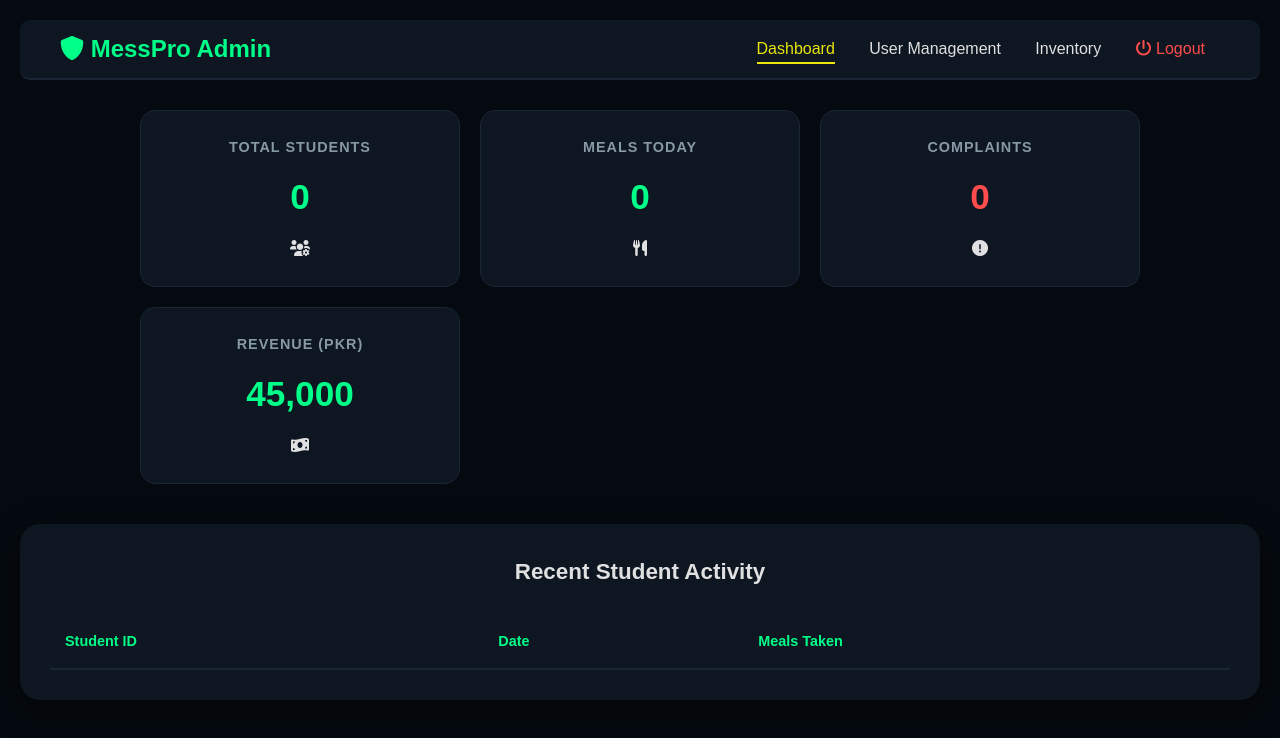
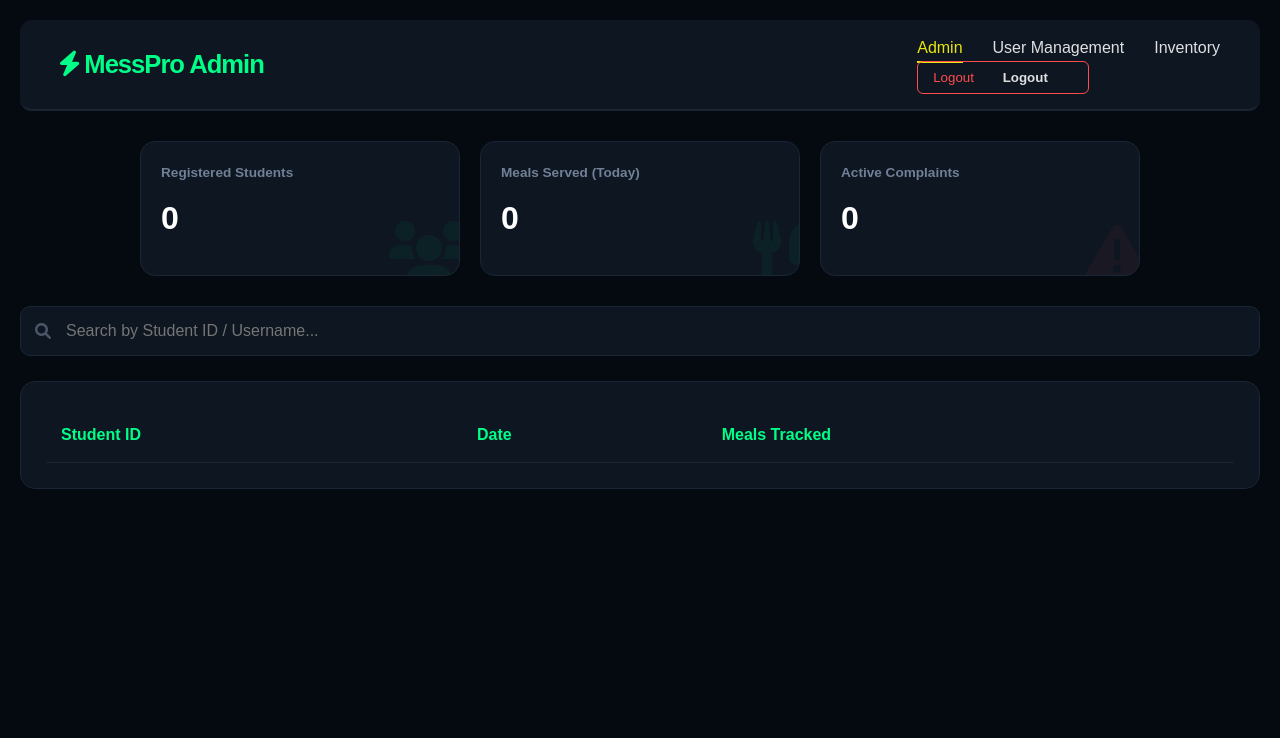
Before and after one commit to binteiqbal1805/MessProUET, a website: page admin.html in a window 1280 px wide. Drawn offline with Linux system fonts and the light colour scheme; no server answers.

Commit message:
Fix: Upgraded the admin pages

```diff
--- a/admin.css
+++ b/admin.css
@@ -1,98 +1,119 @@
 :root {
-    --bg-dark: #050a12;
-    --card-bg: #0c1421;
-    --cyan: rgb(5, 117, 64);
-    --red: #ff4d4d;
-    --text-grey: #8a94a1;
+            --admin-bg: #050a10;
+            --card-bg: #0d1621;
+            --accent-green: #00ff88;
+            --accent-gold: #ffcc00;
+            --text-light: #e0e0e0;
+            --danger: #ff4d4d;
         }
 
-body { background: var(--bg-dark); color: white; font-family: 'Segoe UI', sans-serif; margin: 0; }
+        body {
+            font-family: 'Inter', sans-serif;
+            background-color: var(--admin-bg);
+            color: var(--text-light);
+            margin: 0;
+            padding: 20px;
+        }
 
-/* Navigation */
-.admin-nav { display: flex; justify-content: space-between; align-items: center; padding: 20px 50px; background: #0a111c; }
-.nav-links a { color: white; text-decoration: none; margin: 0 15px; padding-bottom: 5px; }
-.nav-links a.active { border-bottom: 2px solid var(--cyan); color: var(--cyan); }
-.logout-btn { background: #2a2a2a; color: white; border: none; padding: 8px 15px; border-radius: 5px; cursor: pointer; }
-
-.content-container { max-width: 1200px; margin: 40px auto; padding: 0 20px; }
-
-/* Dashboard Cards */
-.summary-grid { display: grid; grid-template-columns: repeat(4, 1fr); gap: 20px; margin-bottom: 40px; }
-.admin-card { background: var(--card-bg); padding: 30px; border-radius: 12px; text-align: center; border: 1px solid #1a2433; }
-.admin-card .label { font-size: 0.9rem; font-weight: bold; margin-bottom: 15px; }
-.admin-card .value { font-size: 2.2rem; font-weight: 800; }
-.cyan-text { color: var(--cyan); }
-.red-text { color: var(--red); }
-
-/* Activity Table */
-.activity-section { background: var(--card-bg); padding: 30px; border-radius: 15px; border: 1px solid #1a2433; }
-.admin-table { width: 100%; border-collapse: collapse; margin-top: 20px; }
-.admin-table th { text-align: left; padding: 15px; color: var(--cyan); border-bottom: 1px solid #1e293b; font-size: 0.8rem; }
-.admin-table td { padding: 15px; border-bottom: 1px solid #1e293b; color: #cbd5e1; }
-/* Horizontal Navigation Bar Fix */
-.admin-nav {
+        /* Navbar */
+        .navbar {
             display: flex;
-    justify-content: space-between; /* Puts space between logo, links, and logout */
+            justify-content: space-between;
             align-items: center;
             padding: 15px 40px;
-    background-color: #0a111c;
-    border-bottom: 1px solid #1a2433;
+            background: var(--card-bg);
+            border-bottom: 2px solid #1a2635;
+            margin-bottom: 30px;
+            border-radius: 12px;
         }
 
-.nav-links {
-    display: flex; /* This makes the links go horizontal */
-    gap: 30px;     /* Adds space between individual links */
+        .logo { font-size: 1.6rem; font-weight: 800; color: var(--accent-green); letter-spacing: -1px; }
+
+        /* Search Header Section */
+        .search-container {
+            display: flex;
+            justify-content: space-between;
+            align-items: center;
+            margin-bottom: 25px;
+            gap: 20px;
         }
 
-.nav-links a {
-    color: #ffffff;
-    text-decoration: none;
-    font-size: 0.95rem;
-    font-weight: 500;
-    padding: 5px 0;
-    transition: color 0.3s;
+        .search-bar {
+            flex: 1;
+            position: relative;
         }
 
-.nav-links a.active {
-    color: var(--cyan);
-    border-bottom: 2px solid var(--cyan); /* Cyan line under the active page */
+        .search-bar input {
+            width: 100%;
+            background: var(--card-bg);
+            border: 1px solid #1a2635;
+            padding: 15px 15px 15px 45px;
+            border-radius: 10px;
+            color: white;
+            font-size: 1rem;
+            outline: none;
+            transition: 0.3s;
         }
 
-.nav-links a:hover {
-    color: var(--cyan);
+        .search-bar i {
+            position: absolute;
+            left: 15px;
+            top: 50%;
+            transform: translateY(-50%);
+            color: #4a5568;
         }
 
-.logout-btn {
-    background: #2a2a2a;
-    color: white;
-    border: none;
-    padding: 10px 20px;
-    border-radius: 6px;
-    font-weight: 600;
-    cursor: pointer;
-}
-.nav-links {
-    list-style: none; /* Removes the dots */
-    display: flex;
+        .search-bar input:focus { border-color: var(--accent-green); box-shadow: 0 0 10px rgba(0, 255, 136, 0.2); }
+
+        /* Stats Grid */
+        .stats-grid {
+            display: grid;
+            grid-template-columns: repeat(auto-fit, minmax(240px, 1fr));
             gap: 20px;
-}
-/* Freshness Badge Styling */
-.fresh-badge {
-    display: inline-block;
-    background-color: var(--accent-green); /* Forest Green [#228B22] */
-    color: var(--text-light); /* White text */
-    padding: 4px 12px;
-    border-radius: 20px; /* Rounded pill shape */
-    font-size: 0.8rem;
-    font-weight: bold;
-    text-transform: uppercase;
-    letter-spacing: 1px;
-    box-shadow: 0 2px 4px rgba(0,0,0,0.1);
-    border: 1px solid rgba(255,255,255,0.2);
+            margin-bottom: 30px;
         }
 
-/* Subtle pulse animation to draw attention */
-.fresh-badge:hover {
-    transform: scale(1.05);
-    transition: 0.2s ease-in-out;
+        .stat-card {
+            background: var(--card-bg);
+            padding: 20px;
+            border-radius: 15px;
+            border: 1px solid #1a2635;
+            position: relative;
+            overflow: hidden;
         }
+
+        .stat-card .icon-bg {
+            position: absolute;
+            right: -10px;
+            bottom: -10px;
+            font-size: 4rem;
+            opacity: 0.05;
+            color: var(--accent-green);
+        }
+
+        .stat-card h3 { color: #718096; font-size: 0.85rem; margin: 0; }
+        .stat-card .value { font-size: 2rem; font-weight: bold; margin: 10px 0; color: white; }
+
+        /* Activity Table Section */
+        .activity-section {
+            background: var(--card-bg);
+            padding: 25px;
+            border-radius: 15px;
+            border: 1px solid #1a2635;
+        }
+
+        table { width: 100%; border-collapse: collapse; }
+        th { text-align: left; padding: 15px; color: var(--accent-green); border-bottom: 1px solid #1a2635; }
+        td { padding: 15px; border-bottom: 1px solid #0a1018; }
+
+        .meal-pill {
+            display: inline-block;
+            padding: 3px 8px;
+            border-radius: 4px;
+            font-size: 0.75rem;
+            background: rgba(0, 255, 136, 0.1);
+            color: var(--accent-green);
+            margin-right: 4px;
+        }
+
+        .no-data { text-align: center; padding: 40px; color: #4a5568; }
--- a/admin.html
+++ b/admin.html
@@ -3,132 +3,64 @@
 <head>
     <meta charset="UTF-8">
     <meta name="viewport" content="width=device-width, initial-scale=1.0">
-    <title>MessPro - Admin Dashboard</title>
+    <title>MessPro Admin - Central Control</title>
     <link rel="stylesheet" href="style3.css">
+    <link rel="stylesheet" href="admin.css">
+    <link rel="stylesheet" href="https://cdnjs.cloudflare.com/ajax/libs/font-awesome/6.0.0-beta3/css/all.min.css">
 
-    <link rel="stylesheet" href="https://cdnjs.cloudflare.com/ajax/libs/font-awesome/6.0.0-beta3/css/all.min.css">
-    <style>
-        :root {
-            --admin-bg: #050a10; /* Deeper professional dark blue */
-            --card-bg: #0d1621;
-            --accent-green: #00ff88;
-            --accent-gold: #ffcc00;
-            --text-light: #e0e0e0;
-        }
-
-        body {
-            font-family: 'Inter', sans-serif;
-            background-color: var(--admin-bg);
-            color: var(--text-light);
-            margin: 0;
-            padding: 20px;
-        }
-
-        /* Navbar Styling */
-        .navbar {
-            display: flex;
-            justify-content: space-between;
-            align-items: center;
-            padding: 10px 40px;
-            background: var(--card-bg);
-            border-bottom: 2px solid #1a2635;
-            margin-bottom: 30px;
-            border-radius: 10px;
-        }
-
-        .logo { font-size: 1.5rem; font-weight: bold; color: var(--accent-green); }
-        .nav-links a { color: var(--text-light); text-decoration: none; margin: 0 15px; font-weight: 500; }
-        .nav-links a.active { color: var(--accent-green); border-bottom: 2px solid var(--accent-green); }
-
-        /* Stats Grid */
-        .stats-grid {
-            display: grid;
-            grid-template-columns: repeat(auto-fit, minmax(240px, 1fr));
-            gap: 20px;
-            margin-bottom: 40px;
-        }
-
-        .stat-card {
-            background: var(--card-bg);
-            padding: 25px;
-            border-radius: 15px;
-            text-align: center;
-            transition: 0.3s;
-            border: 1px solid #1a2635;
-        }
-
-        .stat-card:hover { transform: translateY(-5px); border-color: var(--accent-green); }
-        .stat-card h3 { color: #8899a6; font-size: 0.9rem; text-transform: uppercase; letter-spacing: 1px; }
-        .stat-card .value { font-size: 2.2rem; font-weight: 800; color: var(--accent-green); margin: 10px 0; }
-
-        /* Activity Table Section */
-        .activity-section {
-            background: var(--card-bg);
-            padding: 30px;
-            border-radius: 20px;
-            box-shadow: 0 10px 30px rgba(0,0,0,0.5);
-        }
-
-        .section-header { margin-bottom: 25px; font-size: 1.4rem; font-weight: bold; color: var(--text-light); }
-
-        table { width: 100%; border-collapse: collapse; }
-        th { text-align: left; padding: 15px; color: var(--accent-green); border-bottom: 2px solid #1a2635; font-size: 0.9rem; }
-        td { padding: 18px 15px; border-bottom: 1px solid #1a2635; font-size: 0.95rem; }
-        tr:hover { background: rgba(0, 255, 136, 0.05); }
-
-        .meal-badge {
-            background: rgba(255, 204, 0, 0.1);
-            color: var(--accent-gold);
-            padding: 4px 10px;
-            border-radius: 5px;
-            font-size: 0.8rem;
-            font-weight: bold;
-        }
-    </style>
 </head>
 <body>
 
     <header class="navbar">
-        <div class="logo"><i class="fas fa-shield-alt"></i> MessPro Admin</div>
-        <nav class="nav-links">
-            <a href="admin.html" class="active">Dashboard</a>
-            <a href="users.html">User Management</a>
-            <a href="inventory.html">Inventory</a>
-            <a href="login.html" style="color: #ff4d4d;"><i class="fas fa-power-off"></i> Logout</a>
+        <div class="logo"><i class="fas fa-bolt"></i> MessPro Admin</div>
+        <div class="nav-links">
+            <nav>
+            <ul>
+                <li><a href="admin.html" class="active">Admin</a></li>
+                <li><a href="users.html">User Management</a></li>
+                <li><a href="inventory.html" >Inventory</a></li>
+
+            </ul>
         </nav>
+            <button onclick="logout()" style="background: none; border: 1px solid var(--danger); color: var(--danger); padding: 8px 15px; border-radius: 6px; cursor: pointer;">
+                Logout
+            <a href="login.html" class="btn logout-btn">Logout</a>
+            </button>
+        </div>
     </header>
 
     <div class="stats-grid">
         <div class="stat-card">
-            <h3>Total Students</h3>
+            <h3>Registered Students</h3>
             <div class="value" id="stat-students">0</div>
-            <i class="fas fa-users-cog"></i>
+            <i class="fas fa-users icon-bg"></i>
         </div>
         <div class="stat-card">
-            <h3>Meals Today</h3>
+            <h3>Meals Served (Today)</h3>
             <div class="value" id="stat-meals">0</div>
-            <i class="fas fa-utensils"></i>
+            <i class="fas fa-utensils icon-bg"></i>
         </div>
         <div class="stat-card">
-            <h3>Complaints</h3>
-            <div class="value" id="stat-complaints" style="color: #ff4d4d;">0</div>
-            <i class="fas fa-exclamation-circle"></i>
+            <h3>Active Complaints</h3>
+            <div class="value" id="stat-complaints">0</div>
+            <i class="fas fa-exclamation-triangle icon-bg" style="color: var(--danger);"></i>
         </div>
-        <div class="stat-card">
-            <h3>Revenue (PKR)</h3>
-            <div class="value">45,000</div>
-            <i class="fas fa-money-bill-wave"></i>
+    </div>
+
+    <div class="search-container">
+        <div class="search-bar">
+            <i class="fas fa-search"></i>
+            <input type="text" id="studentSearch" placeholder="Search by Student ID / Username..." onkeyup="filterActivity()">
         </div>
     </div>
 
     <div class="activity-section">
-        <div class="section-header">Recent Student Activity</div>
-        <table>
+        <table id="activityTable">
             <thead>
                 <tr>
                     <th>Student ID</th>
                     <th>Date</th>
-                    <th>Meals Taken</th>
+                    <th>Meals Tracked</th>
                 </tr>
             </thead>
             <tbody id="activity-body">
@@ -137,47 +69,62 @@
     </div>
 
     <script>
-        // Fetch Real-time Stats from server.js
-        async function fetchAdminStats() {
-            try {
+        let fullActivityData = [];
+
+        async function initDashboard() {
+            await fetchStats();
+            await fetchRecentActivity();
+        }
+
+        async function fetchStats() {
             const res = await fetch('/api/admin/stats');
             const data = await res.json();
-
             document.getElementById('stat-students').innerText = data.totalStudents || 0;
             document.getElementById('stat-meals').innerText = data.mealsToday || 0;
             document.getElementById('stat-complaints').innerText = data.complaints || 0;
-            } catch (err) {
-                console.error("Stats Error:", err);
-            }
         }
 
-        // Fetch Recent Activity
-        async function fetchActivity() {
-            try {
+        async function fetchRecentActivity() {
             const res = await fetch('/api/admin/activity');
-                const data = await res.json();
+            fullActivityData = await res.json();
+            renderTable(fullActivityData);
+        }
+
+        function renderTable(data) {
             const body = document.getElementById('activity-body');
             body.innerHTML = '';
 
+            if (data.length === 0) {
+                body.innerHTML = '<tr><td colspan="3" class="no-data">No activity found.</td></tr>';
+                return;
+            }
+
             data.forEach(row => {
-                    body.innerHTML += `
-                        <tr>
+                const tr = document.createElement('tr');
+                tr.innerHTML = `
                     <td><strong>${row.username}</strong></td>
                     <td>${row.date}</td>
-                            <td><span class="meal-badge">${row.last_action || 'N/A'}</span></td>
-                        </tr>
+                    <td><span class="meal-pill">${row.last_action || 'N/A'}</span></td>
                 `;
+                body.appendChild(tr);
             });
-            } catch (err) {
-                console.error("Activity Error:", err);
-            }
         }
 
-        // Initial Load
-        window.onload = () => {
-            fetchAdminStats();
-            fetchActivity();
-        };
+        // Real-time search filter
+        function filterActivity() {
+            const query = document.getElementById('studentSearch').value.toLowerCase();
+            const filtered = fullActivityData.filter(item =>
+                item.username.toLowerCase().includes(query)
+            );
+            renderTable(filtered);
+        }
+
+        function logout() {
+            localStorage.clear();
+            window.location.href = 'login.html';
+        }
+
+        window.onload = initDashboard;
     </script>
 </body>
 </html>
```
Lines whose indentation alone changed are shown as unchanged.
